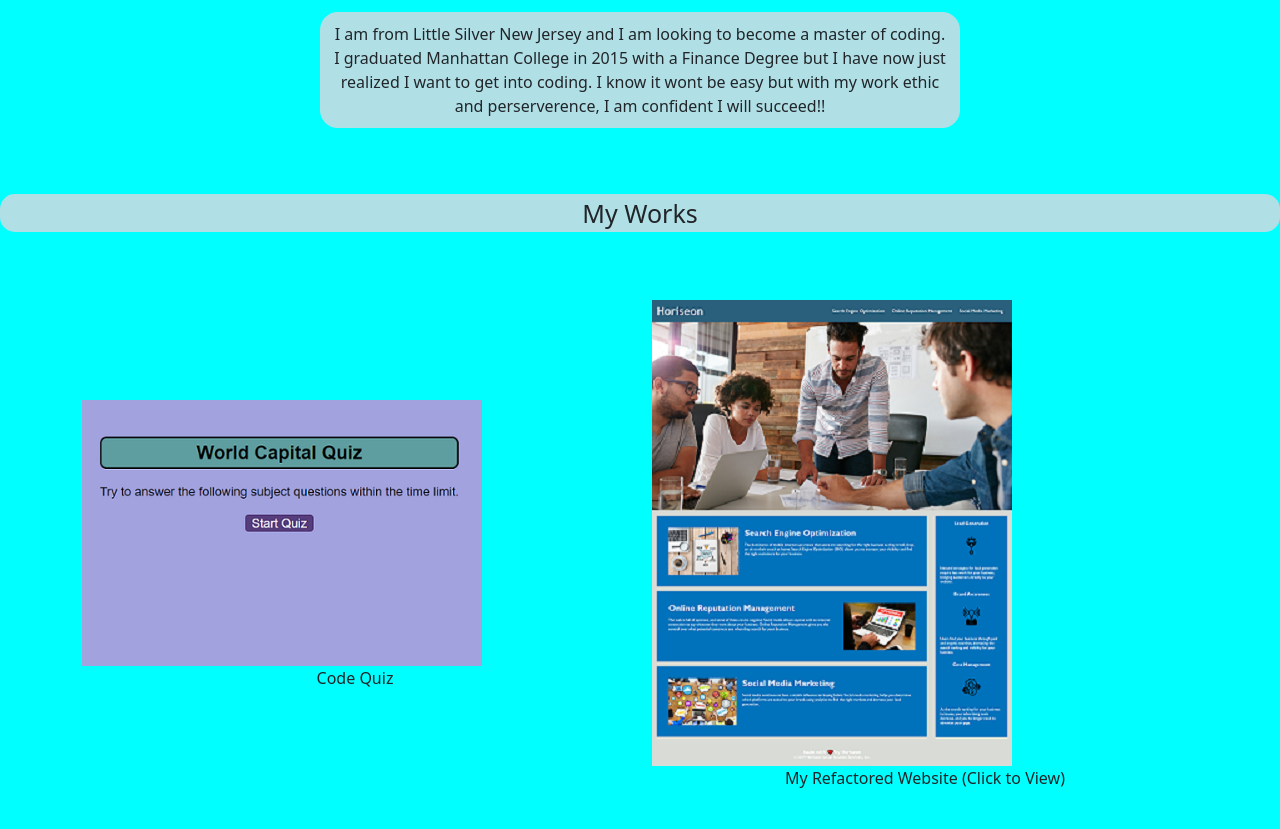
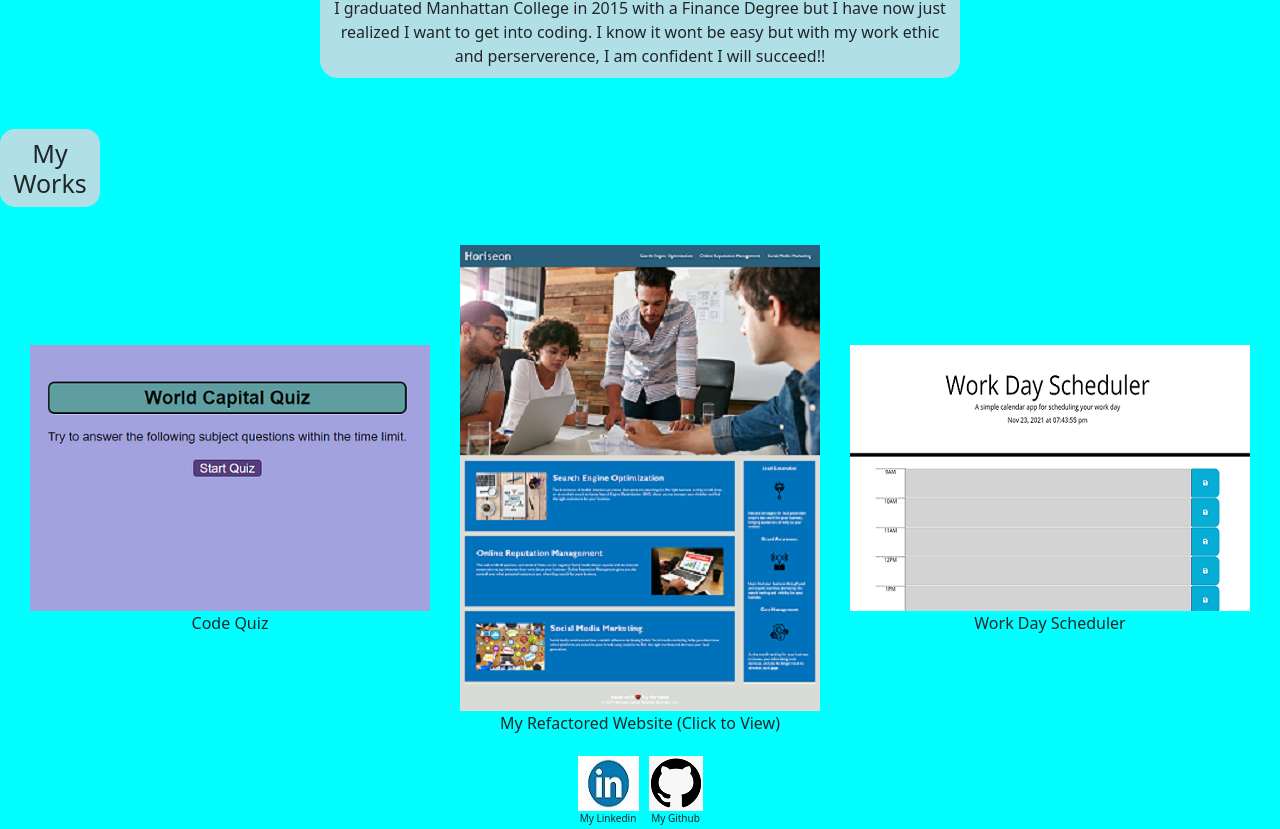
Before and after one commit to bjtsmith23/Portfolio, a plain HTML site: page index.html in a window 1280 px wide. Shown: the part 635-1464 px from the top of the page. Drawn offline with nearby package versions, Linux system fonts and the light colour scheme.

Commit message:
updated css and media screen

```diff
--- a/assets/css/style.css
+++ b/assets/css/style.css
@@ -33,6 +33,20 @@ button a {
   border: 4px solid powderblue;
   border-radius: 15px;
   padding: 5px;
+  align-items: center;
+  text-align: center;
+}
+
+.work {
+  width: 100px;
+  margin-top: 35px;
+  align-items: center;
+  text-align: center;
+  font-size: 25px;
+  background-color: powderblue;
+  border: 4px solid powderblue;
+  border-radius: 15px;
+  padding: 5px;
 }
 
 .aboutme {
@@ -62,29 +76,13 @@ figcaption {
   font-size: 10px;
 }
 
-#hw {
+.Works {
   display: flex;
-  justify-content: center;
-}
-
-.container {
-  display: flex;
-  justify-content: center;
-}
-
-.row {
-  margin-top: 30px;
+  flex-direction: row;
+  justify-content: space-evenly;
   align-items: center;
 }
 
-h2 {
-  margin-top: 50px;
-  font-size: 25px;
-  background-color: powderblue;
-  border: 4px solid powderblue;
-  border-radius: 15px;
-  text-align: center;
-}
 
 Figure {
   margin-top: 30px;
@@ -109,6 +107,13 @@ footer {
     flex-direction: column;
   }
 
+  .Works {
+    display: flex;
+    flex-direction: row;
+    justify-content: center;
+    flex-direction: column;
+  }
+
   button {
     width: 100%;
     margin: 0px;
--- a/index.html
+++ b/index.html
@@ -20,19 +20,7 @@
     <button type="button" class="btn btn-primary btn-sm"><a href="#MyWorks">My Works</a></button>
     <button type="button" class="btn btn-primary btn-sm"><a href="#contact">Contact</a></button>
     </nav>
-    <!-- <div class="d-grid gap-2 d-md-block" id="buttons">
-      <button class="btn btn-primary" type="button"><a href="#AboutMe">About Me</a></button>
-      <button class="btn btn-primary" type="button"><a href="#MyWorks">My Works</a></button>
-      <button class="btn btn-primary" type="button"><a href="#contact">Contact</a></button>
-    </div> -->
 
-
-    <!-- <div class="banner">
-      <p></p>
-      <img src="./assets/images/keyboard.jpeg" id="keyboard" />
-      <img src="./assets/images/keyboard.jpeg" id="keyboard" />
-      <img src="./assets/images/keyboard.jpeg" id="keyboard" /> -->
-    <!-- </div> -->
 
        <div class="aboutme">
           <h2 id="AboutMe">About Me</h2>
@@ -48,35 +36,28 @@
         </div>
 
 
-          <h2 id="MyWorks">My Works</h2>
-          <div class="container">
-            <div class="row">
-              <div class="col">
+          <h2 class="work">My Works</h2>
+          <div class="Works" id="My Works">
                 <figure class="hw" id="Code">
                   <a href="https://bjtsmith23.github.io/Code-Quiz/">
                     <img class="refactor" src="assets/images/CodeQuiz.png">
                   </a>
                   <figcaption>Code Quiz</figcaption>
                 </figure>
-              </div>
-              <div class="col">
                 <figure class="hw" id="Refactor">
                   <a href="https://bjtsmith23.github.io/Refactor/">
                     <img class="refactor" src="./assets/images/refactor.png.png">
                   </a>
                   <figcaption>My Refactored Website (Click to View)</figcaption>
                 </figure>
-                </div>
-              <div class="col">
                 <figure class="hw" id="Workday">
                   <a href="https://bjtsmith23.github.io/Work-Day-Scheduler/">
                     <img class="refactor" src="./assets/images/Work Day Scheduler.png">
                   </a>
                   <figcaption>Work Day Scheduler</figcaption>
                 </figure>
-              </div>
-            </div>
           </div>
+
 
 
 
```
